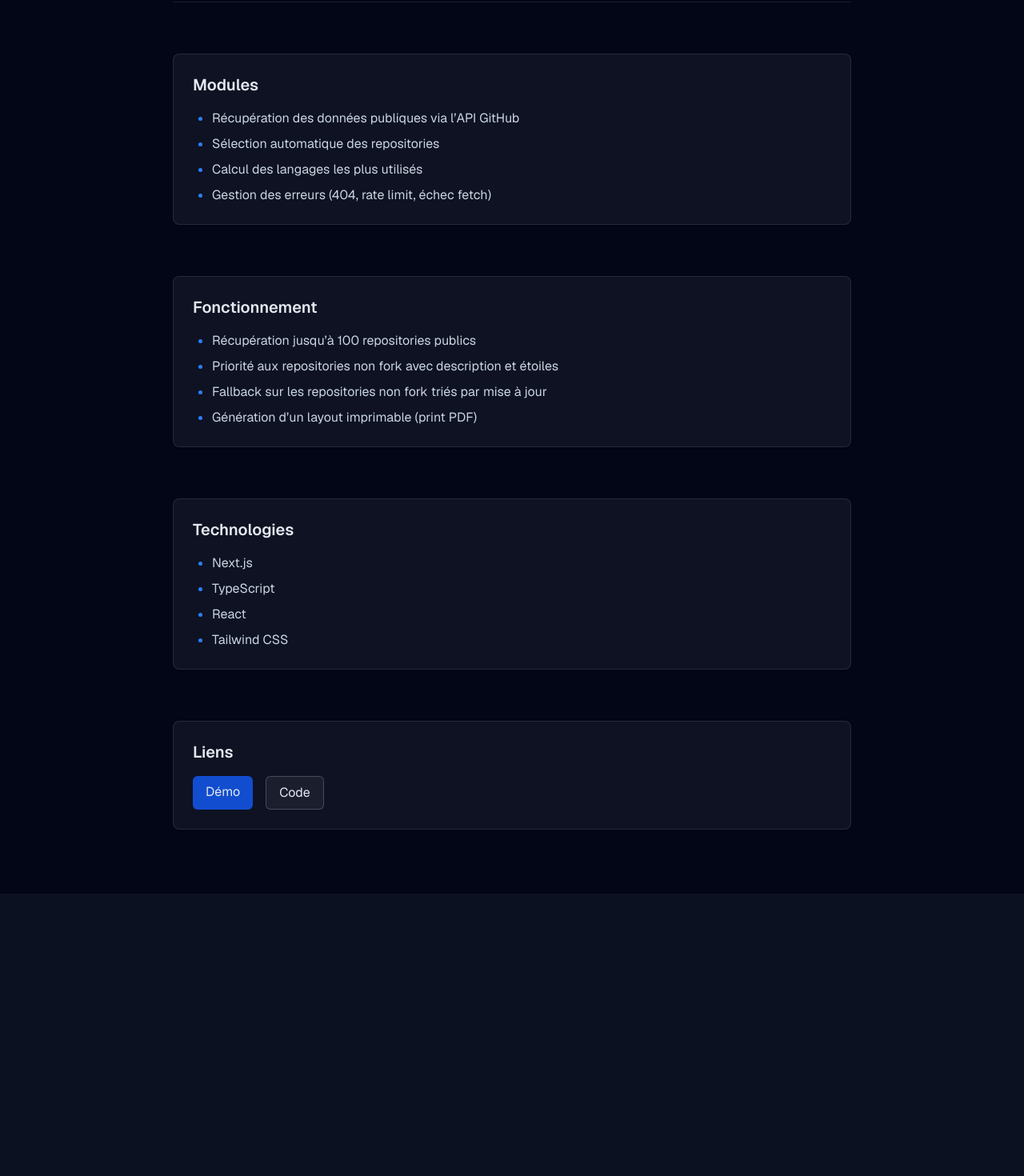
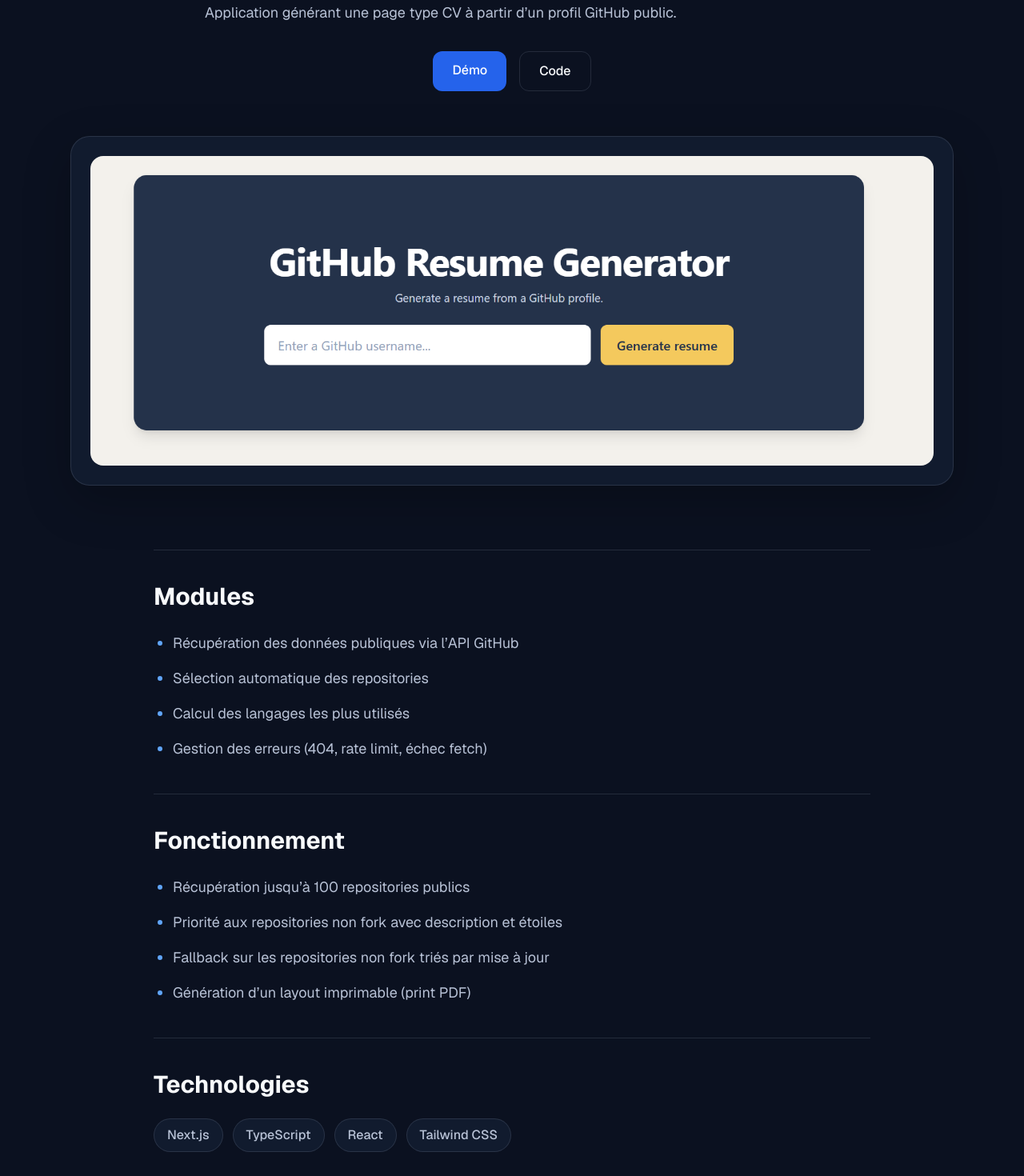
Before and after one commit to m-amroune/portfolio, a Next.js app: page /projects/github-resume-generator in a window 1280 px wide. Shown: the part 200-1670 px from the top of the page at 80% size. Before the commit the page ends 1317 px from the top, so only its background shows below. Built offline with nearby package versions, Linux system fonts and the light colour scheme.

Commit message:
modernize personal project pages

```diff
--- a/app/projects/admin-dashboard/page.tsx
+++ b/app/projects/admin-dashboard/page.tsx
@@ -1,38 +1,39 @@
-"use client";
-
 import Image from "next/image";
 
+import Footer from "../../../components/Footer";
 import Navbar from "../../../components/Navbar";
-import ContactModal from "../../../components/ContactModal";
 
 export default function AdminDashboardPage() {
   return (
     <>
       <Navbar />
-      <ContactModal />
 
-     <main className="min-h-screen bg-gradient-to-b from-[#17213A] via-[#111827] to-[#17213A] text-white">
-        <div className="mx-auto max-w-5xl space-y-16 px-6 py-20">
-          <section className="space-y-8 border-b border-white/10 pb-14">
+      <main className="min-h-screen bg-[var(--background)] pt-32 text-[var(--foreground)]">
+        <article className="mx-auto max-w-6xl px-6 pb-24">
           {/* Project introduction */}
-            <header className="space-y-6 text-center">
-              <h1 className="text-3xl font-bold tracking-tight md:text-4xl">
+          <header className="mx-auto max-w-4xl text-center">
+            <h1 className="text-4xl font-extrabold tracking-tight md:text-5xl">
               Admin Dashboard
             </h1>
 
-              <p className="mx-auto max-w-3xl text-left leading-relaxed text-slate-300">
+            <p className="mx-auto mt-6 max-w-3xl text-left text-lg leading-8 text-[var(--muted)]">
               Application d’administration développée avec Next.js et
               TypeScript, permettant de gérer les utilisateurs, de suivre les
               commandes et leurs statuts, avec une authentification et des
               routes protégées.
             </p>
 
-              <div className="flex flex-wrap justify-center gap-3">
+            <div className="mt-8 flex flex-wrap justify-center gap-4">
               <a
                 href="https://admin-dashboard-m-amroune.vercel.app/login"
                 target="_blank"
                 rel="noopener noreferrer"
-                  className="rounded-md bg-blue-600/80 px-4 py-2 transition hover:bg-blue-600"
+                className="
+                  cursor-pointer rounded-xl
+                  bg-[var(--accent-strong)] px-6 py-3
+                  text-base font-medium text-white
+                  transition hover:brightness-110
+                "
               >
                 Démo
               </a>
@@ -41,7 +42,14 @@ export default function AdminDashboardPage() {
                 href="https://github.com/m-amroune/admin-dashboard"
                 target="_blank"
                 rel="noopener noreferrer"
-                  className="rounded-md border border-white/20 bg-white/5 px-4 py-2 transition hover:bg-white/10"
+                className="
+                  cursor-pointer rounded-xl
+                  border border-[var(--border)]
+                  px-6 py-3 text-base font-medium
+                  text-[var(--foreground)] transition
+                  hover:border-[var(--accent)]
+                  hover:text-[var(--accent)]
+                "
               >
                 Code
               </a>
@@ -49,58 +57,99 @@ export default function AdminDashboardPage() {
           </header>
 
           {/* Project preview */}
-            <div className="group overflow-hidden rounded-2xl border border-blue-300/25 bg-gradient-to-br from-blue-500/20 via-cyan-400/10 to-violet-500/15 p-6 md:p-8 shadow-[0_24px_70px_rgba(37,99,235,0.18)] transition-all duration-500 hover:border-blue-300/45 hover:shadow-[0_28px_85px_rgba(37,99,235,0.3)]">
+          <section className="mt-14">
+            <div
+              className="
+                group overflow-hidden rounded-3xl
+                border border-[var(--border)]
+                bg-[var(--surface)] p-4 md:p-6
+                shadow-[0_20px_60px_rgba(0,0,0,0.24)]
+                transition-shadow duration-500
+                hover:shadow-[0_26px_70px_rgba(37,99,235,0.16)]
+              "
+            >
               <Image
                 src="/projects/admin_dashboard.png"
                 alt="Aperçu de l’Admin Dashboard"
                 width={1200}
                 height={750}
-                className="h-auto w-full scale-[0.96] rounded-xl shadow-2xl transition-transform duration-500 ease-out group-hover:scale-100"
                 priority
+                className="
+                  h-auto w-full rounded-2xl
+                  transition-transform duration-700 ease-out
+                  group-hover:scale-[1.01]
+                "
               />
             </div>
           </section>
 
-          <section className="space-y-4 p-6 rounded-lg bg-white/5 border border-white/10 shadow-sm">
-            <h2 className="text-xl font-semibold">Modules</h2>
-            <ul className="list-disc pl-6 space-y-2 text-slate-300 marker:text-blue-500">
+          {/* Project details */}
+          <section className="mx-auto mt-20 max-w-4xl">
+            <div className="border-t border-[var(--border)] py-10">
+              <h2 className="mb-6 text-2xl font-bold md:text-3xl">
+                Modules
+              </h2>
+
+              <ul className="list-disc space-y-3 pl-6 text-lg leading-8 text-[var(--muted)] marker:text-[var(--accent)]">
                 <li>
                   Authentification avec session par cookie et routes protégées
                 </li>
                 <li>
-                Gestion des utilisateurs : liste, création, suppression et rôle
-                (user / admin)
+                  Gestion des utilisateurs : liste, création, suppression et
+                  rôle (user / admin)
                 </li>
                 <li>
                   Gestion des commandes : liste, page détail et affichage du
                   statut
                 </li>
               </ul>
-          </section>
+            </div>
 
-          <section className="space-y-4 p-6 rounded-lg bg-white/5 border border-white/10 shadow-sm">
-            <h2 className="text-xl font-semibold">Fonctionnement</h2>
-            <ul className="list-disc pl-6 space-y-2 text-slate-300 marker:text-blue-500">
+            <div className="border-t border-[var(--border)] py-10">
+              <h2 className="mb-6 text-2xl font-bold md:text-3xl">
+                Fonctionnement
+              </h2>
+
+              <ul className="list-disc space-y-3 pl-6 text-lg leading-8 text-[var(--muted)] marker:text-[var(--accent)]">
                 <li>Layout dashboard partagé avec navigation latérale</li>
                 <li>CRUD utilisateurs</li>
                 <li>Affichage des commandes et de leur statut</li>
                 <li>Interface simple et structurée</li>
               </ul>
+            </div>
+
+            <div className="border-y border-[var(--border)] py-10">
+              <h2 className="mb-6 text-2xl font-bold md:text-3xl">
+                Technologies
+              </h2>
+
+              <div className="flex flex-wrap gap-3">
+                {[
+                  "Next.js",
+                  "TypeScript",
+                  "Prisma",
+                  "PostgreSQL",
+                  "Tailwind CSS",
+                  "Node.js",
+                ].map((technology) => (
+                  <span
+                    key={technology}
+                    className="
+                      rounded-full border border-[var(--border)]
+                      bg-[var(--surface)] px-4 py-2
+                      text-base font-medium text-[var(--muted)]
+                    "
+                  >
+                    {technology}
+                  </span>
+                ))}
+              </div>
+            </div>
           </section>
+        </article>
+      </main>
 
-          <section className="space-y-4 p-6 rounded-lg bg-white/5 border border-white/10 shadow-sm">
-            <h2 className="text-xl font-semibold">Technologies</h2>
-            <ul className="list-disc pl-6 space-y-2 text-slate-300 marker:text-blue-500">
-              <li>Next.js</li>
-              <li>TypeScript</li>
-              <li>Prisma</li>
-              <li>PostgreSQL</li>
-              <li>Tailwind CSS</li>
-              <li>Node.js</li>
-            </ul>
-          </section>
-        </div>
-      </main>
+      <Footer />
     </>
   );
 }
--- a/app/projects/github-resume-generator/page.tsx
+++ b/app/projects/github-resume-generator/page.tsx
@@ -1,70 +1,37 @@
-"use client";
+import Image from "next/image";
 
+import Footer from "../../../components/Footer";
 import Navbar from "../../../components/Navbar";
-import ContactModal from "../../../components/ContactModal";
 
 export default function GithubResumeGeneratorPage() {
   return (
     <>
       <Navbar />
-      <ContactModal />
 
-      <main className="min-h-screen bg-[#020617] text-slate-200">
-        <div className="max-w-4xl mx-auto px-6 py-20 space-y-16">
-          <header className="space-y-4 pb-10 border-b border-white/10 text-center">
-            <h1 className="text-4xl font-bold tracking-tight">
+      <main className="min-h-screen bg-[var(--background)] pt-32 text-[var(--foreground)]">
+        <article className="mx-auto max-w-6xl px-6 pb-24">
+          {/* Project introduction */}
+          <header className="mx-auto max-w-4xl text-center">
+            <h1 className="text-4xl font-extrabold tracking-tight md:text-5xl">
               GitHub Resume Generator
             </h1>
 
-            <p className="text-slate-300 max-w-2xl mx-auto leading-relaxed">
+            <p className="mx-auto mt-6 max-w-3xl text-left text-lg leading-8 text-[var(--muted)]">
               Application générant une page type CV à partir d’un profil GitHub
               public.
             </p>
-          </header>
 
-          <section className="space-y-4 p-6 rounded-lg bg-white/5 border border-white/10 shadow-sm">
-            <h2 className="text-xl font-semibold">Modules</h2>
-            <ul className="list-disc pl-6 space-y-2 text-slate-300 marker:text-blue-500">
-              <li>Récupération des données publiques via l’API GitHub</li>
-              <li>Sélection automatique des repositories</li>
-              <li>Calcul des langages les plus utilisés</li>
-              <li>Gestion des erreurs (404, rate limit, échec fetch)</li>
-            </ul>
-          </section>
-
-          <section className="space-y-4 p-6 rounded-lg bg-white/5 border border-white/10 shadow-sm">
-            <h2 className="text-xl font-semibold">Fonctionnement</h2>
-            <ul className="list-disc pl-6 space-y-2 text-slate-300 marker:text-blue-500">
-              <li>Récupération jusqu’à 100 repositories publics</li>
-              <li>
-                Priorité aux repositories non fork avec description et étoiles
-              </li>
-              <li>
-                Fallback sur les repositories non fork triés par mise à jour
-              </li>
-              <li>Génération d’un layout imprimable (print PDF)</li>
-            </ul>
-          </section>
-
-          <section className="space-y-4 p-6 rounded-lg bg-white/5 border border-white/10 shadow-sm">
-            <h2 className="text-xl font-semibold">Technologies</h2>
-            <ul className="list-disc pl-6 space-y-2 text-slate-300 marker:text-blue-500">
-              <li>Next.js</li>
-              <li>TypeScript</li>
-              <li>React</li>
-              <li>Tailwind CSS</li>
-            </ul>
-          </section>
-
-          <section className="space-y-4 p-6 rounded-lg bg-white/5 border border-white/10 shadow-sm">
-            <h2 className="text-xl font-semibold">Liens</h2>
-
-            <div className="flex gap-4">
+            <div className="mt-8 flex flex-wrap justify-center gap-4">
               <a
                 href="https://m-a-github-resume-generator.vercel.app/"
                 target="_blank"
                 rel="noopener noreferrer"
-                className="px-4 py-2 rounded-md bg-blue-600/80 backdrop-blur hover:bg-blue-600 transition"
+                className="
+                  cursor-pointer rounded-xl
+                  bg-[var(--accent-strong)] px-6 py-3
+                  text-base font-medium text-white
+                  transition hover:brightness-110
+                "
               >
                 Démo
               </a>
@@ -73,14 +40,106 @@ export default function GithubResumeGeneratorPage() {
                 href="https://github.com/m-amroune/github-resume-generator"
                 target="_blank"
                 rel="noopener noreferrer"
-                className="px-4 py-2 rounded-md border border-white/20 bg-white/5 hover:bg-white/10 transition"
+                className="
+                  cursor-pointer rounded-xl
+                  border border-[var(--border)]
+                  px-6 py-3 text-base font-medium
+                  text-[var(--foreground)] transition
+                  hover:border-[var(--accent)]
+                  hover:text-[var(--accent)]
+                "
               >
                 Code
               </a>
             </div>
+          </header>
+
+          {/* Project preview */}
+          <section className="mt-14">
+            <div
+              className="
+                group overflow-hidden rounded-3xl
+                border border-[var(--border)]
+                bg-[var(--surface)] p-4 md:p-6
+                shadow-[0_20px_60px_rgba(0,0,0,0.24)]
+                transition-shadow duration-500
+                hover:shadow-[0_26px_70px_rgba(37,99,235,0.16)]
+              "
+            >
+              <Image
+                src="/projects/github_resume_generator.png"
+                alt="Aperçu du GitHub Resume Generator"
+                width={1200}
+                height={750}
+                priority
+                className="
+                  h-auto w-full rounded-2xl
+                  transition-transform duration-700 ease-out
+                  group-hover:scale-[1.01]
+                "
+              />
+            </div>
           </section>
-        </div>
+
+          {/* Project details */}
+          <section className="mx-auto mt-20 max-w-4xl">
+            <div className="border-t border-[var(--border)] py-10">
+              <h2 className="mb-6 text-2xl font-bold md:text-3xl">
+                Modules
+              </h2>
+
+              <ul className="list-disc space-y-3 pl-6 text-lg leading-8 text-[var(--muted)] marker:text-[var(--accent)]">
+                <li>Récupération des données publiques via l’API GitHub</li>
+                <li>Sélection automatique des repositories</li>
+                <li>Calcul des langages les plus utilisés</li>
+                <li>Gestion des erreurs (404, rate limit, échec fetch)</li>
+              </ul>
+            </div>
+
+            <div className="border-t border-[var(--border)] py-10">
+              <h2 className="mb-6 text-2xl font-bold md:text-3xl">
+                Fonctionnement
+              </h2>
+
+              <ul className="list-disc space-y-3 pl-6 text-lg leading-8 text-[var(--muted)] marker:text-[var(--accent)]">
+                <li>Récupération jusqu’à 100 repositories publics</li>
+                <li>
+                  Priorité aux repositories non fork avec description et étoiles
+                </li>
+                <li>
+                  Fallback sur les repositories non fork triés par mise à jour
+                </li>
+                <li>Génération d’un layout imprimable (print PDF)</li>
+              </ul>
+            </div>
+
+            <div className="border-y border-[var(--border)] py-10">
+              <h2 className="mb-6 text-2xl font-bold md:text-3xl">
+                Technologies
+              </h2>
+
+              <div className="flex flex-wrap gap-3">
+                {["Next.js", "TypeScript", "React", "Tailwind CSS"].map(
+                  (technology) => (
+                    <span
+                      key={technology}
+                      className="
+                        rounded-full border border-[var(--border)]
+                        bg-[var(--surface)] px-4 py-2
+                        text-base font-medium text-[var(--muted)]
+                      "
+                    >
+                      {technology}
+                    </span>
+                  ),
+                )}
+              </div>
+            </div>
+          </section>
+        </article>
       </main>
+
+      <Footer />
     </>
   );
 }
--- a/app/projects/job-tracker/page.tsx
+++ b/app/projects/job-tracker/page.tsx
@@ -1,67 +1,37 @@
-"use client";
+import Image from "next/image";
 
+import Footer from "../../../components/Footer";
 import Navbar from "../../../components/Navbar";
-import ContactModal from "../../../components/ContactModal";
 
 export default function JobTrackerPage() {
   return (
     <>
       <Navbar />
-      <ContactModal />
 
-      <main className="min-h-screen bg-[#020617] text-slate-200">
-        <div className="max-w-4xl mx-auto px-6 py-20 space-y-16">
-          <header className="space-y-4 pb-10 border-b border-white/10 text-center">
-            <h1 className="text-4xl font-bold tracking-tight">Job Tracker</h1>
+      <main className="min-h-screen bg-[var(--background)] pt-32 text-[var(--foreground)]">
+        <article className="mx-auto max-w-6xl px-6 pb-24">
+          {/* Project introduction */}
+          <header className="mx-auto max-w-4xl text-center">
+            <h1 className="text-4xl font-extrabold tracking-tight md:text-5xl">
+              Job Tracker
+            </h1>
 
-            <p className="text-slate-300 max-w-2xl mx-auto leading-relaxed">
+            <p className="mx-auto mt-6 max-w-3xl text-left text-lg leading-8 text-[var(--muted)]">
               Application permettant de suivre des candidatures avec stockage
               local des données (localStorage).
             </p>
-          </header>
 
-          <section className="space-y-4 p-6 rounded-lg bg-white/5 border border-white/10 shadow-sm">
-            <h2 className="text-xl font-semibold">Modules</h2>
-            <ul className="list-disc pl-6 space-y-2 text-slate-300 marker:text-blue-500">
-              <li>Création d’une candidature (entreprise et poste)</li>
-              <li>Modification inline des informations</li>
-              <li>
-                Changement d’état par cycle (todo → applied → interview →
-                rejected)
-              </li>
-              <li>Suppression avec confirmation</li>
-            </ul>
-          </section>
-
-          <section className="space-y-4 p-6 rounded-lg bg-white/5 border border-white/10 shadow-sm">
-            <h2 className="text-xl font-semibold">Fonctionnement</h2>
-            <ul className="list-disc pl-6 space-y-2 text-slate-300 marker:text-blue-500">
-              <li>Interface sur une seule page sans navigation</li>
-              <li>Mise à jour immédiate après interaction</li>
-              <li>Persistance locale des données</li>
-              <li>Restauration automatique au rechargement</li>
-            </ul>
-          </section>
-
-          <section className="space-y-4 p-6 rounded-lg bg-white/5 border border-white/10 shadow-sm">
-            <h2 className="text-xl font-semibold">Technologies</h2>
-            <ul className="list-disc pl-6 space-y-2 text-slate-300 marker:text-blue-500">
-              <li>Next.js</li>
-              <li>React</li>
-              <li>TypeScript</li>
-              <li>localStorage</li>
-            </ul>
-          </section>
-
-          <section className="space-y-4 p-6 rounded-lg bg-white/5 border border-white/10 shadow-sm">
-            <h2 className="text-xl font-semibold">Liens</h2>
-
-            <div className="flex gap-4">
+            <div className="mt-8 flex flex-wrap justify-center gap-4">
               <a
                 href="https://m-a-job-tracker.vercel.app/"
                 target="_blank"
                 rel="noopener noreferrer"
-                className="px-4 py-2 rounded-md bg-blue-600/80 backdrop-blur hover:bg-blue-600 transition"
+                className="
+                  cursor-pointer rounded-xl
+                  bg-[var(--accent-strong)] px-6 py-3
+                  text-base font-medium text-white
+                  transition hover:brightness-110
+                "
               >
                 Démo
               </a>
@@ -70,14 +40,105 @@ export default function JobTrackerPage() {
                 href="https://github.com/m-amroune/job-tracker"
                 target="_blank"
                 rel="noopener noreferrer"
-                className="px-4 py-2 rounded-md border border-white/20 bg-white/5 hover:bg-white/10 transition"
+                className="
+                  cursor-pointer rounded-xl
+                  border border-[var(--border)]
+                  px-6 py-3 text-base font-medium
+                  text-[var(--foreground)] transition
+                  hover:border-[var(--accent)]
+                  hover:text-[var(--accent)]
+                "
               >
                 Code
               </a>
             </div>
+          </header>
+
+          {/* Project preview */}
+          <section className="mt-14">
+            <div
+              className="
+                group overflow-hidden rounded-3xl
+                border border-[var(--border)]
+                bg-[var(--surface)] p-4 md:p-6
+                shadow-[0_20px_60px_rgba(0,0,0,0.24)]
+                transition-shadow duration-500
+                hover:shadow-[0_26px_70px_rgba(37,99,235,0.16)]
+              "
+            >
+              <Image
+                src="/projects/job_tracker.png"
+                alt="Aperçu du Job Tracker"
+                width={1200}
+                height={750}
+                priority
+                className="
+                  h-auto w-full rounded-2xl
+                  transition-transform duration-700 ease-out
+                  group-hover:scale-[1.01]
+                "
+              />
+            </div>
           </section>
-        </div>
+
+          {/* Project details */}
+          <section className="mx-auto mt-20 max-w-4xl">
+            <div className="border-t border-[var(--border)] py-10">
+              <h2 className="mb-6 text-2xl font-bold md:text-3xl">
+                Modules
+              </h2>
+
+              <ul className="list-disc space-y-3 pl-6 text-lg leading-8 text-[var(--muted)] marker:text-[var(--accent)]">
+                <li>Création d’une candidature (entreprise et poste)</li>
+                <li>Modification inline des informations</li>
+                <li>
+                  Changement d’état par cycle (todo → applied → interview →
+                  rejected)
+                </li>
+                <li>Suppression avec confirmation</li>
+              </ul>
+            </div>
+
+            <div className="border-t border-[var(--border)] py-10">
+              <h2 className="mb-6 text-2xl font-bold md:text-3xl">
+                Fonctionnement
+              </h2>
+
+              <ul className="list-disc space-y-3 pl-6 text-lg leading-8 text-[var(--muted)] marker:text-[var(--accent)]">
+                <li>Interface sur une seule page sans navigation</li>
+                <li>Mise à jour immédiate après interaction</li>
+                <li>Persistance locale des données</li>
+                <li>Restauration automatique au rechargement</li>
+              </ul>
+            </div>
+
+            <div className="border-y border-[var(--border)] py-10">
+              <h2 className="mb-6 text-2xl font-bold md:text-3xl">
+                Technologies
+              </h2>
+
+              <div className="flex flex-wrap gap-3">
+                {["Next.js", "React", "TypeScript", "localStorage"].map(
+                  (technology) => (
+                    <span
+                      key={technology}
+                      className="
+                        rounded-full border border-[var(--border)]
+                        bg-[var(--surface)] px-4 py-2
+                        text-base font-medium text-[var(--muted)]
+                      "
+                    >
+                      {technology}
+                    </span>
+                  ),
+                )}
+              </div>
+            </div>
+          </section>
+        </article>
       </main>
+
+      <Footer />
     </>
   );
 }
```
Lines whose indentation alone changed are shown as unchanged.
